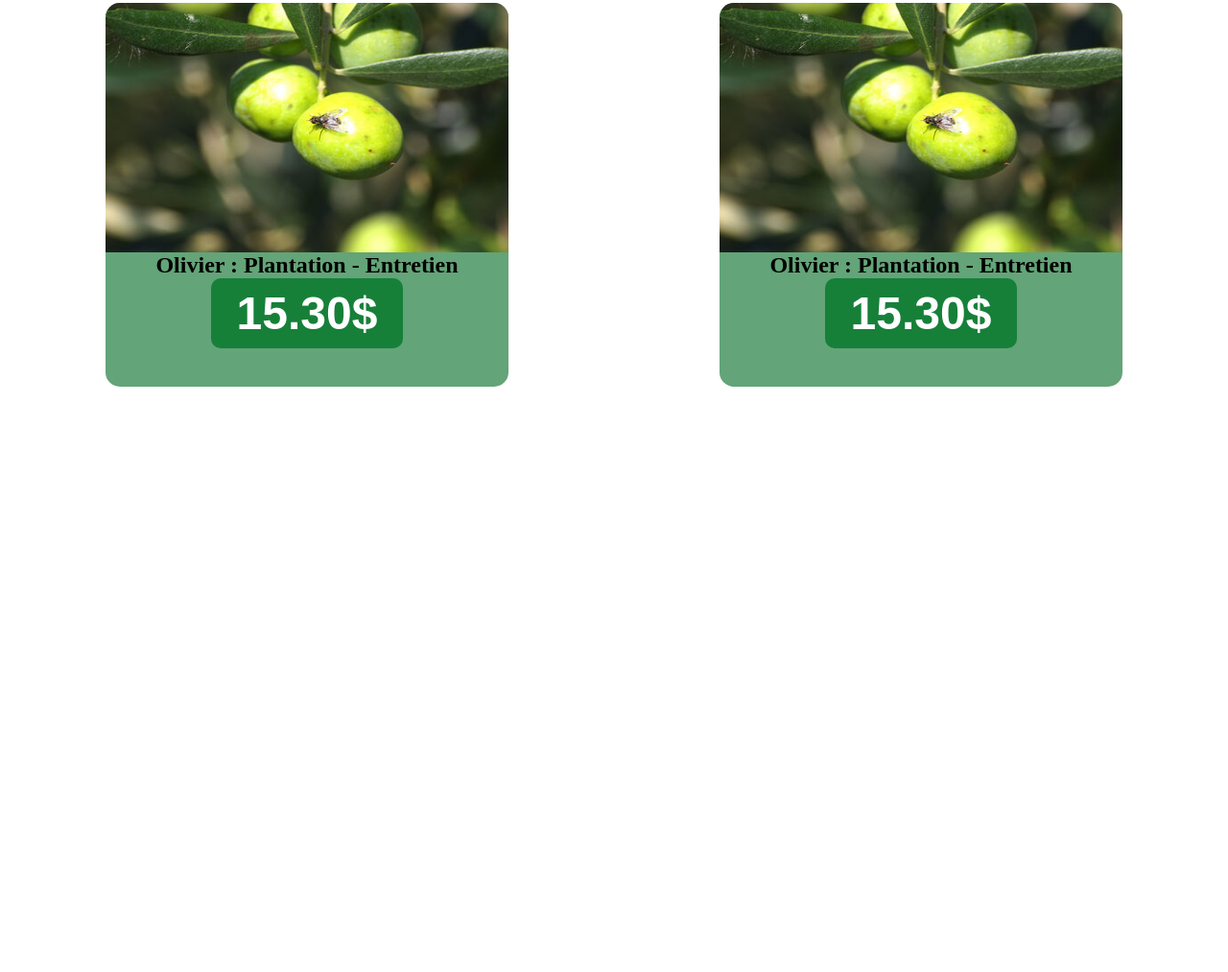
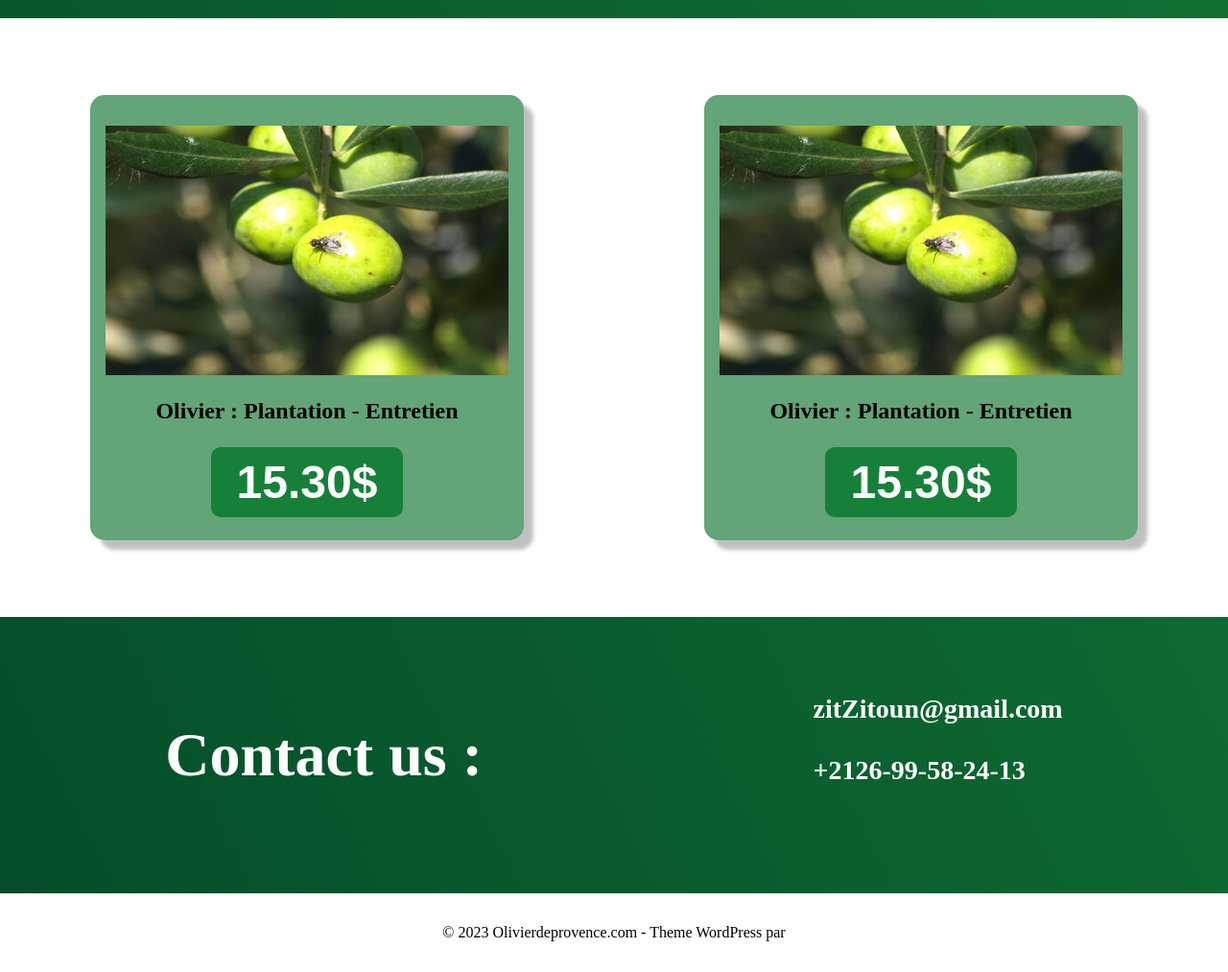
Before and after one commit to Youcode-Classe-E-2023-2024/alifertah-olivier, a plain HTML site: page src/pages/taille.html in a window 1280 px wide. Shown: the part 1561-2574 px from the top of the page at 96% size. Before the commit the page ends 2044 px from the top, so only its background shows below. Drawn offline with Linux system fonts and the light colour scheme; files whose address does not match are found by name.

Commit message:
feat : contact section and footer to taill page

```diff
--- a/src/pages/taille.html
+++ b/src/pages/taille.html
@@ -8,7 +8,7 @@
 </head>
 <body>
     <nav id="navbar">
-        <a href="index.html"><h1> LOGO </h1></a>
+        <a href="../../index.html"><h1> LOGO </h1></a>
         <div id="tabs">
             <a href="/src/pages/taille.html" class="tab">Taille</a>
             <a href="" class="tab">Varietes</a>
@@ -79,6 +79,20 @@
                 <button>15.30$</button>
             </div>
         </div>
+        <div>
+        </div>
     </section>
+    <section id="sec3">
+        <h1>Contact us : </h1>
+        <div>
+            <h3>zitZitoun@gmail.com</h3>
+            <h3>+2126-99-58-24-13</h3>
+        </div>
+    </section>
+
+    <footer>
+        © 2023 Olivierdeprovence.com - Theme WordPress par
+    </footer>
+
 </body>
 </html>
--- a/src/styles/styles.css
+++ b/src/styles/styles.css
@@ -63,6 +63,11 @@ a{
     margin-top: 5rem;
 }
 
+#button1:hover{
+    background: #1a883f;
+    transition-duration: .2s;
+}
+
 #core{
     height: 500px;
     width: 500px;
--- a/src/styles/tailleStyles.css
+++ b/src/styles/tailleStyles.css
@@ -25,7 +25,6 @@ a{
 h1{
     color: white;
     font-size: 64px;
-    text-align: center;
 }
 
 #navbar{
@@ -63,7 +62,21 @@ h3{
     text-align: center;
     justify-content: center;
     background-color: #63A478;
+    cursor: pointer;
     box-shadow: 10px 10px 4px 0px rgba(0, 0, 0, 0.25);
+}
+
+.card h3{
+    margin-bottom: 3rem;
+}
+
+.card, p{
+    margin-top: 3rem;
+}
+
+.card:hover{
+    background-color: #6faf83;
+    transition-duration: .2s;
 }
 
 #sec1{
@@ -86,6 +99,7 @@ h3{
 }
 
 .card2{
+    padding: 2rem 1rem;
     height: 400px;
     width: 420px;
     display: flex;
@@ -95,6 +109,10 @@ h3{
     background-color: #63A478;
     border-radius: 15px;
     overflow: hidden;
+    box-shadow: 10px 10px 4px 0px rgba(0, 0, 0, 0.25);
+}
+.card2 h2{
+    margin: 1.5rem 0;
 }
 button{
     font-size: 48px;
@@ -106,8 +124,31 @@ button{
     flex-shrink: 0;
     border-radius: 10px;
     background: #168039;
+    cursor: pointer;
+}
+
+button:hover{
+    background: #1a883f;
+    transition-duration: .2s;
 }
 
 #sec2{
     background-color: #fff;
 }
+#sec3{
+    display: flex;
+    justify-content: space-around;
+    align-items: center;
+    padding: 5rem 0;
+}
+
+#sec3 h3{
+    margin-bottom: 2rem;
+    cursor: pointer;
+}
+
+footer{
+    background-color: #fff;
+    text-align: center;
+    padding: 2rem 0;
+}
```
